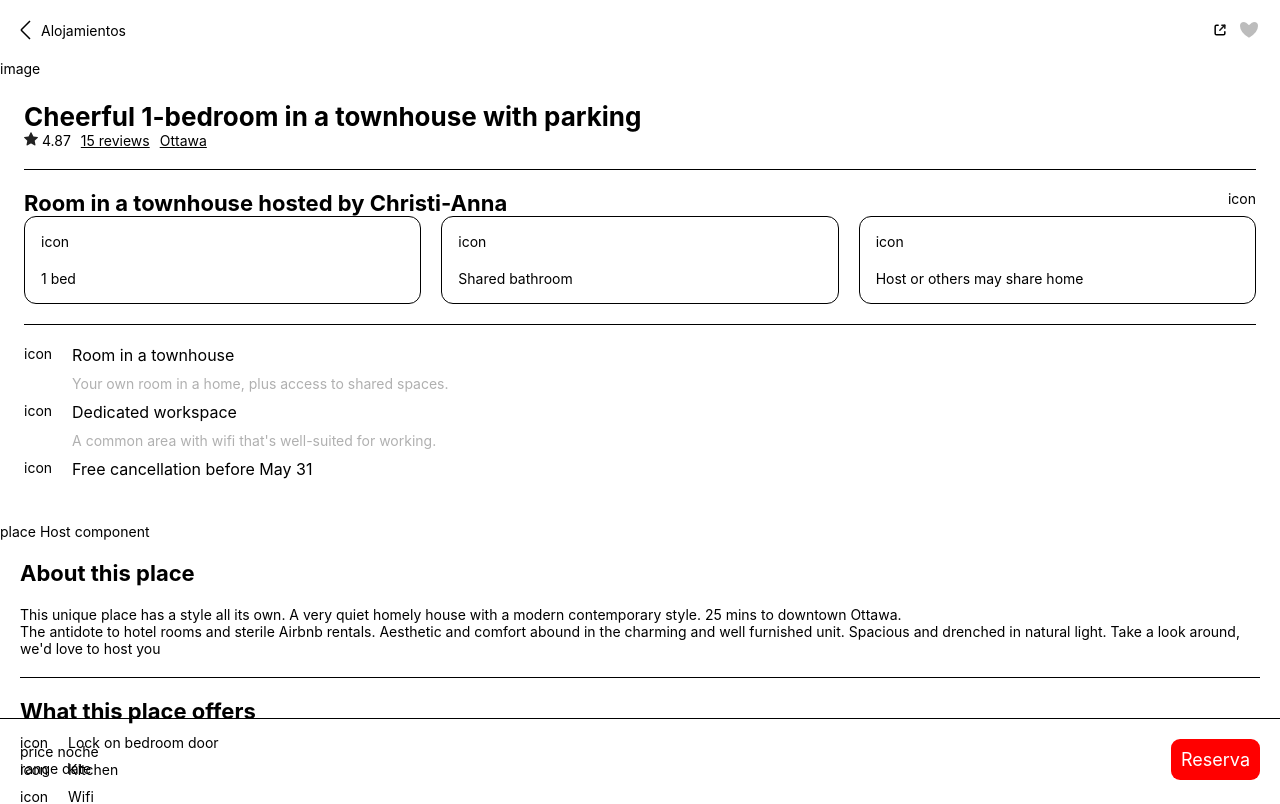
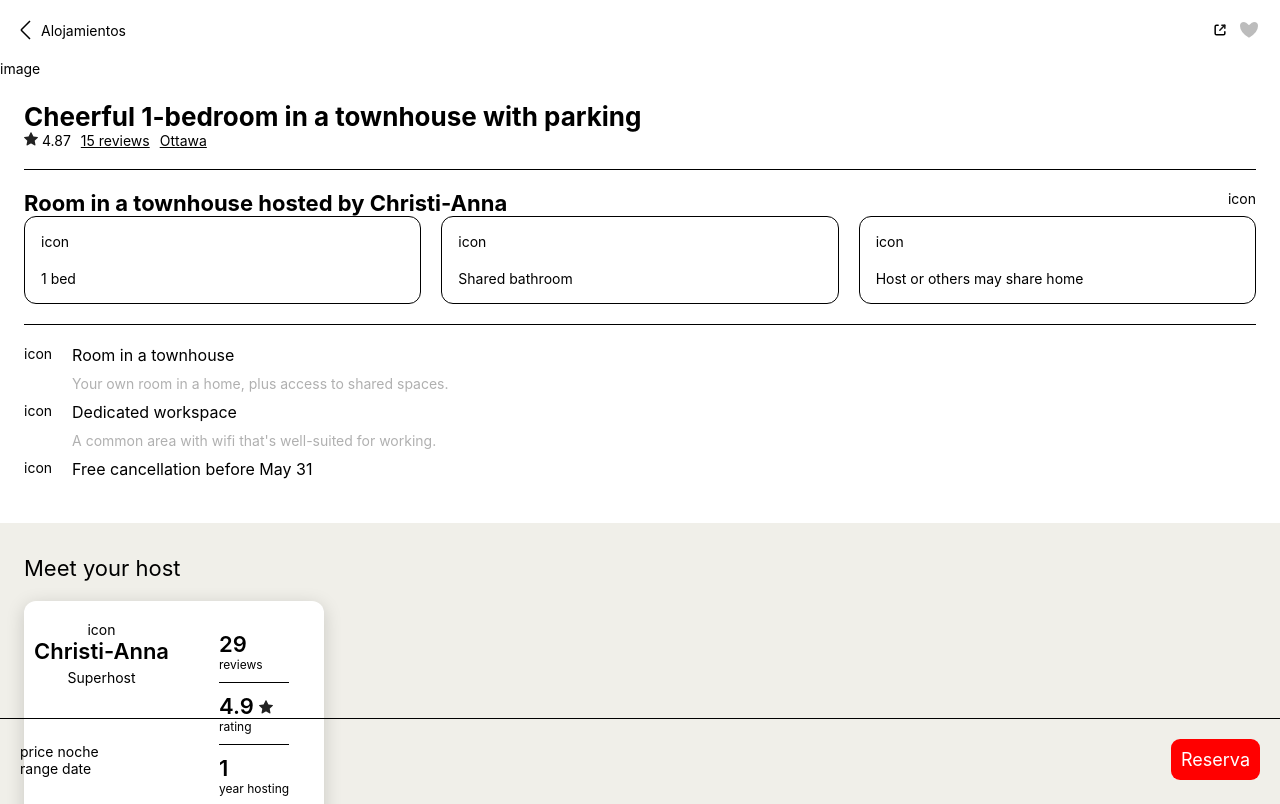
Before and after one commit to theonlylooker/react-nerdery-clone-app-challenge, a React (Vite) app: page /place/1 in a window 1280 px wide. Shown: the top 804 px of the page. Built offline with nearby package versions, Linux system fonts and the light colour scheme; a web font is replaced by a local one.

Commit message:
feat: add UI without fetchs

```diff
--- a/src/placeAbout/PlaceAbout.tsx
+++ b/src/placeAbout/PlaceAbout.tsx
@@ -1,4 +1,3 @@
-import React from "react";
 import styled from "styled-components";
 
 const PlaceAboutSubtitle = styled.h2`
--- a/src/placeDate/PlaceDate.tsx
+++ b/src/placeDate/PlaceDate.tsx
@@ -1,4 +1,3 @@
-import React from "react";
 import styled from "styled-components";
 
 const PlaceDateLayout = styled.div`
--- a/src/placeDetails/PlaceDetails.tsx
+++ b/src/placeDetails/PlaceDetails.tsx
@@ -1,4 +1,3 @@
-import React from "react";
 import { useParams } from "react-router-dom";
 import PlaceHeader from "../placeHeader/PlaceHeader";
 import PlaceDate from "../placeDate/PlaceDate";
@@ -13,7 +12,7 @@ const PlaceDetails = () => {
       <PlaceHeader />
       <div>image</div>
       <PlaceInformation />
-      <div>place Host component</div>
+      <PlaceHost />
       <PlaceAbout />
       <div style={{ position: "fixed", bottom: 0, width: "100%" }}>
         <PlaceDate />
--- a/src/placeHeader/PlaceHeader.tsx
+++ b/src/placeHeader/PlaceHeader.tsx
@@ -1,4 +1,3 @@
-import React from "react";
 import { ReactComponent as LeftArrow } from "../assets/leftArrow.svg";
 import { ReactComponent as Share } from "../assets/share.svg";
 import { ReactComponent as Heart } from "../assets/heart.svg";
```
